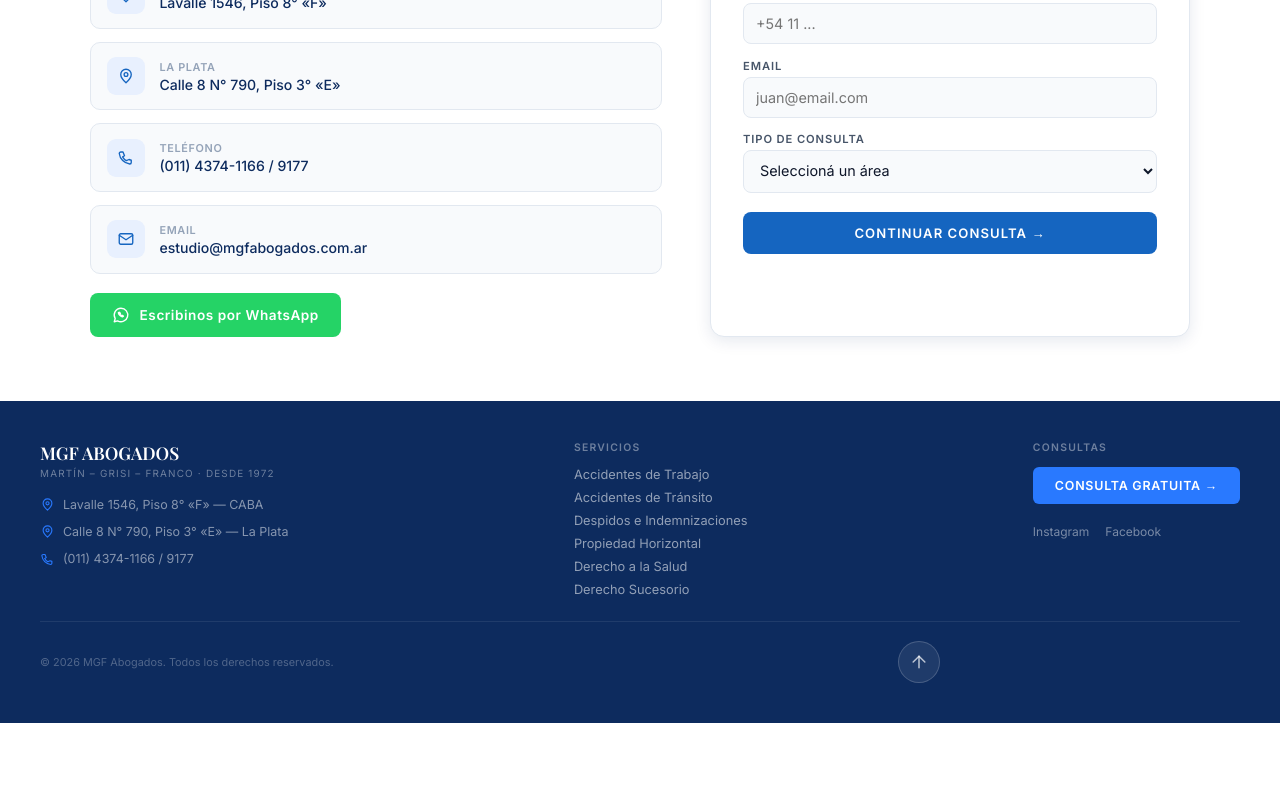
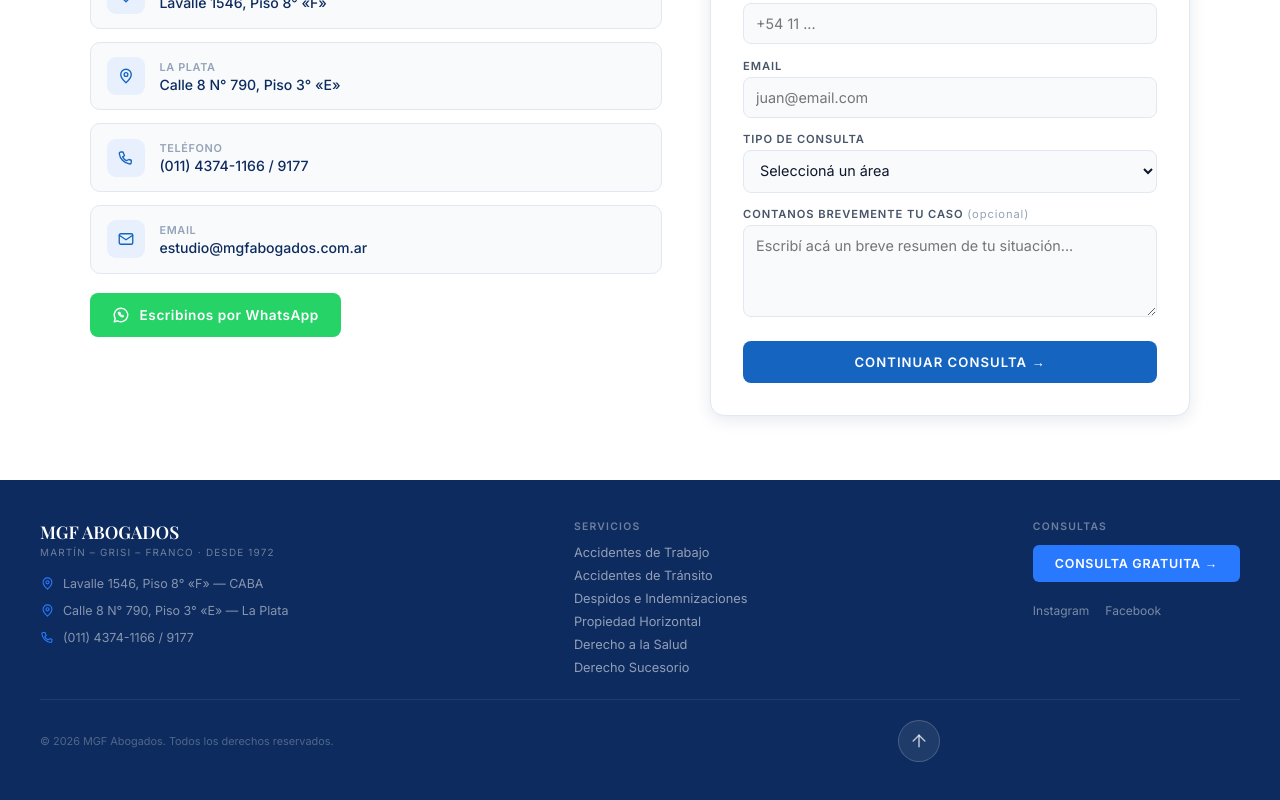
Before and after one commit to santiagofdmkt/mgf-abogados, a Next.js app: page / in a window 1280 px wide. Shown: the part 3098-3898 px from the top of the page. Before the commit the page ends 3821 px from the top, so only its background shows below. Built offline with nearby package versions, Linux system fonts and the light colour scheme; a web font is replaced by a local one.

Commit message:
Checkpoint v1: web publica completa - home con form de contacto (area otro + mensaje opcional), wizard, areas, footer unificado con redes y efecto zoom en CTAs. Base estable para arrancar admin

```diff
--- a/app/page.tsx
+++ b/app/page.tsx
@@ -77,7 +77,7 @@
   const [menuOpen, setMenuOpen] = useState(false)
 
   // Mini-formulario de contacto: ahora controlado. Lleva los datos al wizard /consulta por query params.
-  const [form, setForm] = useState({ nombre: '', telefono: '', email: '', area: '' })
+  const [form, setForm] = useState({ nombre: '', telefono: '', email: '', area: '', mensaje: '' })
 
   const consultaHref = () => {
     const p = new URLSearchParams()
@@ -85,6 +85,7 @@
     if (form.telefono) p.set('telefono', form.telefono)
     if (form.email) p.set('email', form.email)
     if (form.area) p.set('area', form.area)
+    if (form.mensaje) p.set('mensaje', form.mensaje)
     const qs = p.toString()
     return qs ? `/consulta?${qs}` : '/consulta'
   }
@@ -625,7 +626,25 @@
                 >
                   <option value="">Seleccioná un área</option>
                   {areas.map(a => <option key={a.slug} value={a.slug}>{a.title}</option>)}
+                  <option value="otro">Otro / no estoy seguro</option>
                 </select>
+              </div>
+              <div>
+                <label style={{ display: 'block', fontSize: '0.7rem', fontWeight: 600, letterSpacing: '0.08em', textTransform: 'uppercase', color: 'var(--text-soft)', marginBottom: '4px' }}>
+                  Contanos brevemente tu caso <span style={{ textTransform: 'none', fontWeight: 400, color: 'var(--text-muted)' }}>(opcional)</span>
+                </label>
+                <textarea
+                  value={form.mensaje}
+                  onChange={e => setForm({ ...form, mensaje: e.target.value })}
+                  placeholder="Escribí acá un breve resumen de tu situación..."
+                  rows={4}
+                  style={{
+                    width: '100%', border: '1px solid var(--border)', borderRadius: '8px',
+                    padding: '11px 12px', fontSize: '0.9rem', outline: 'none',
+                    fontFamily: "'Inter', sans-serif", color: 'var(--text)', background: 'var(--gray-50)',
+                    resize: 'vertical', minHeight: '90px',
+                  }}
+                />
               </div>
               <Link href={consultaHref()} className="btn-zoom" style={{
                 background: 'var(--blue)', color: '#fff', padding: '13px',
```
